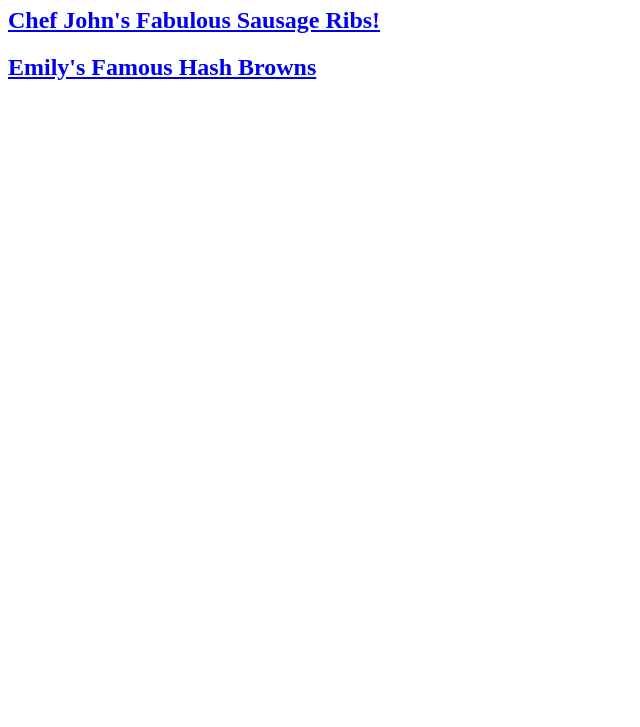
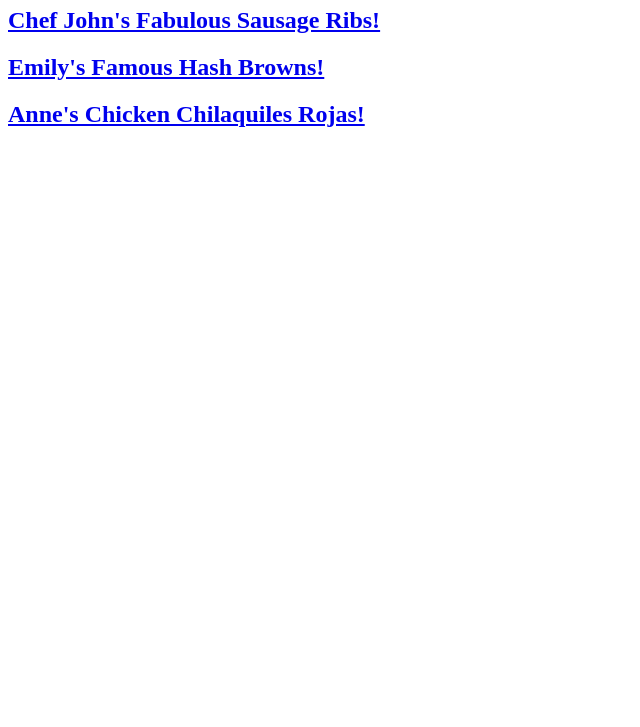
Before and after one commit to hkeith91/odin-recipes, a plain HTML site: page index.html in a window 1280 px wide. Shown: the part 73-800 px from the top of the page, without its empty margins (0-640 px from the left). Drawn offline with Linux system fonts and the light colour scheme.

Commit message:
added link to chilaquiles.html

```diff
--- a/index.html
+++ b/index.html
@@ -12,7 +12,10 @@
       <a href="recipes/sausage-ribs.html">Chef John's Fabulous Sausage Ribs!</a>
     </h2>
     <h2>
-      <a href="recipes/hash-browns.html">Emily's Famous Hash Browns</a>
+      <a href="recipes/hash-browns.html">Emily's Famous Hash Browns!</a>
+    </h2>
+    <h2>
+      <a href="recipes/chilaquiles.html">Anne's Chicken Chilaquiles Rojas!</a>
     </h2>
   </body>
 </html>
```
